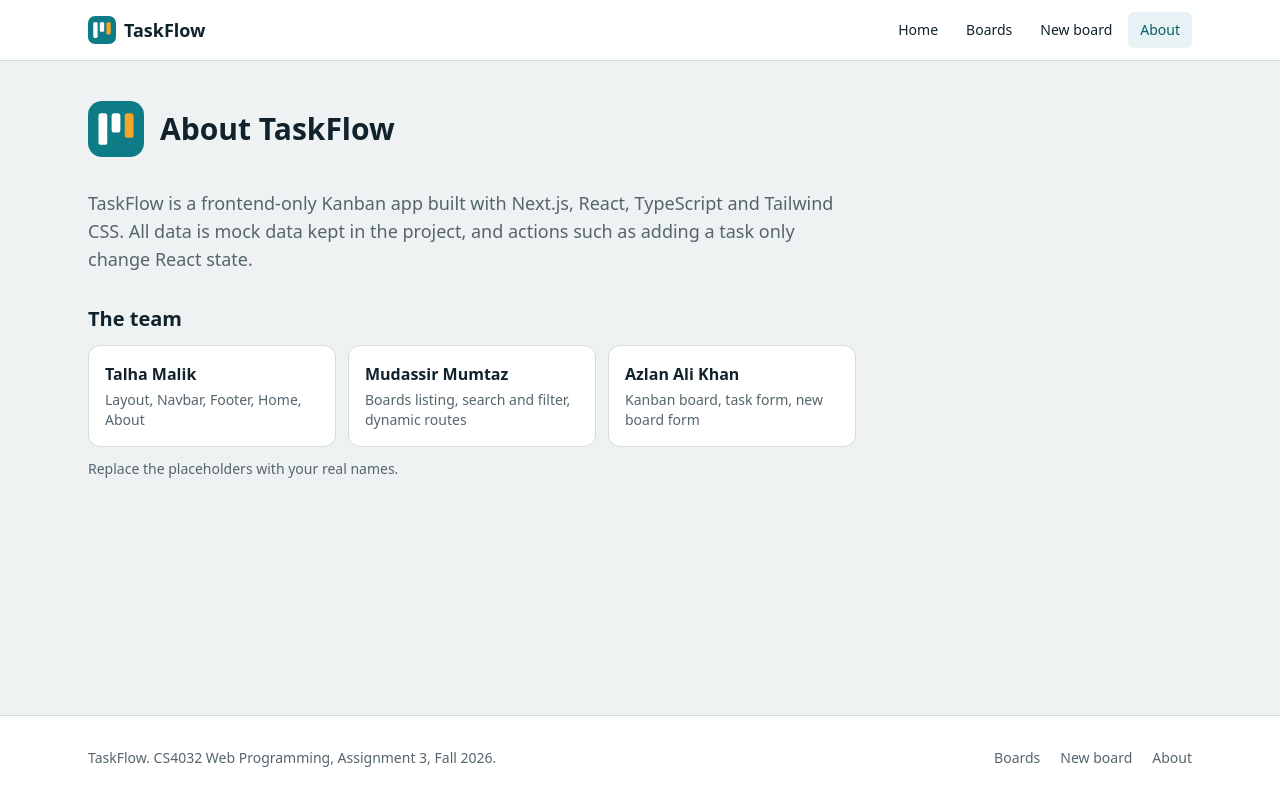
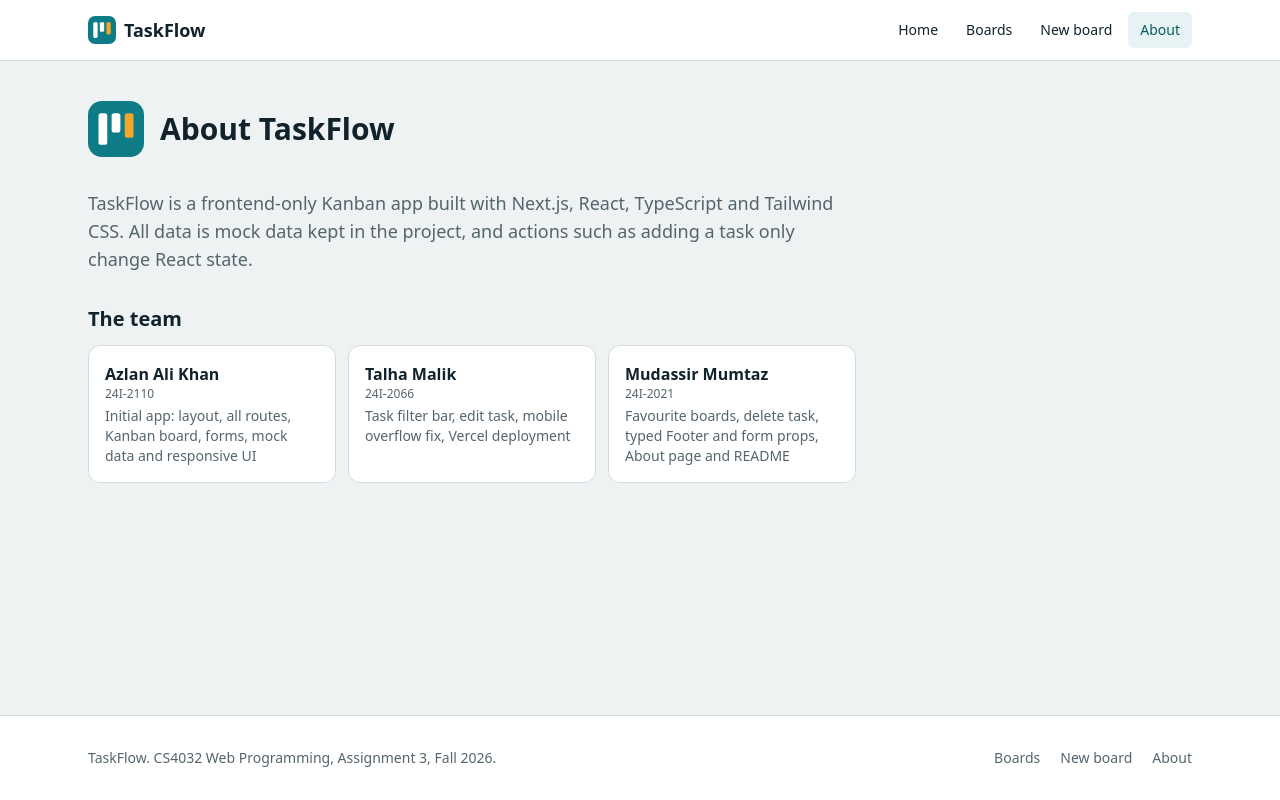
Before and after one commit to slick-user/Kanban-Board-Web-Assignment-3, a Next.js app: page /about in a window 1280 px wide. Built offline with nearby package versions, Linux system fonts and the light colour scheme.

Commit message:
Update About page and README with team, roll numbers and contributions

```diff
--- a/app/about/page.tsx
+++ b/app/about/page.tsx
@@ -6,10 +6,16 @@ export const metadata: Metadata = {
   description: "About TaskFlow, the Kanban frontend built for CS4032 Web Programming Assignment 3.",
 };
 
-const team = [
-  { name: "Talha Malik", role: "Layout, Navbar, Footer, Home, About" },
-  { name: "Mudassir Mumtaz", role: "Boards listing, search and filter, dynamic routes" },
-  { name: "Azlan Ali Khan", role: "Kanban board, task form, new board form" },
+interface Member {
+  name: string;
+  roll: string;
+  role: string;
+}
+
+const team: Member[] = [
+  { name: "Azlan Ali Khan", roll: "24I-2110", role: "Initial app: layout, all routes, Kanban board, forms, mock data and responsive UI" },
+  { name: "Talha Malik", roll: "24I-2066", role: "Task filter bar, edit task, mobile overflow fix, Vercel deployment" },
+  { name: "Mudassir Mumtaz", roll: "24I-2021", role: "Favourite boards, delete task, typed Footer and form props, About page and README" },
 ];
 
 export default function AboutPage() {
@@ -28,11 +34,11 @@ export default function AboutPage() {
           {team.map((m) => (
             <li key={m.name} className="rounded-xl border border-line bg-white p-4">
               <p className="font-semibold">{m.name}</p>
+              <p className="text-xs text-muted">{m.roll}</p>
               <p className="mt-1 text-sm text-muted">{m.role}</p>
             </li>
           ))}
         </ul>
-        <p className="mt-3 text-sm text-muted">Replace the placeholders with your real names.</p>
       </section>
     </div>
   );
```
Also changed, not shown: 1 other file (tests, documents, lock files or other folders).
